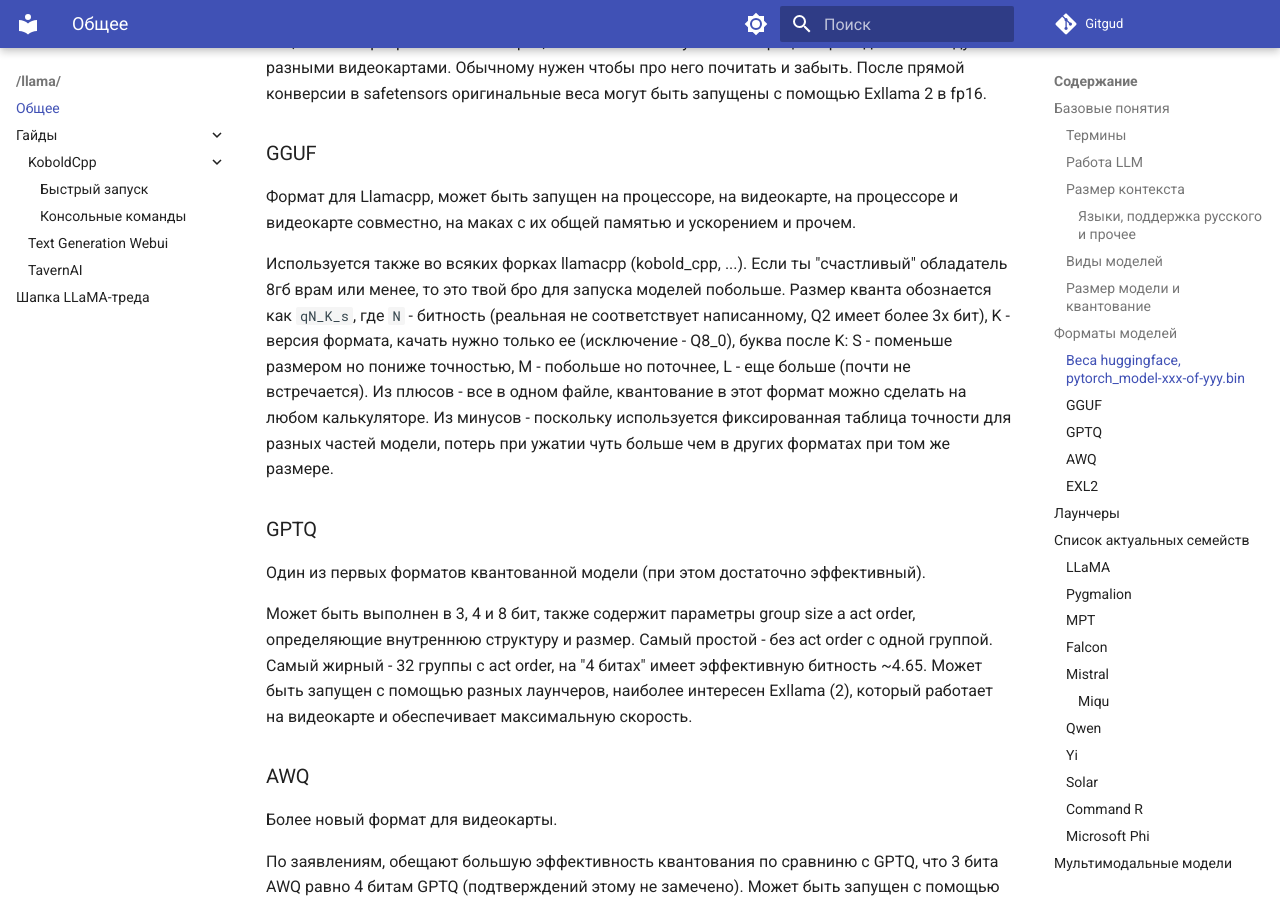
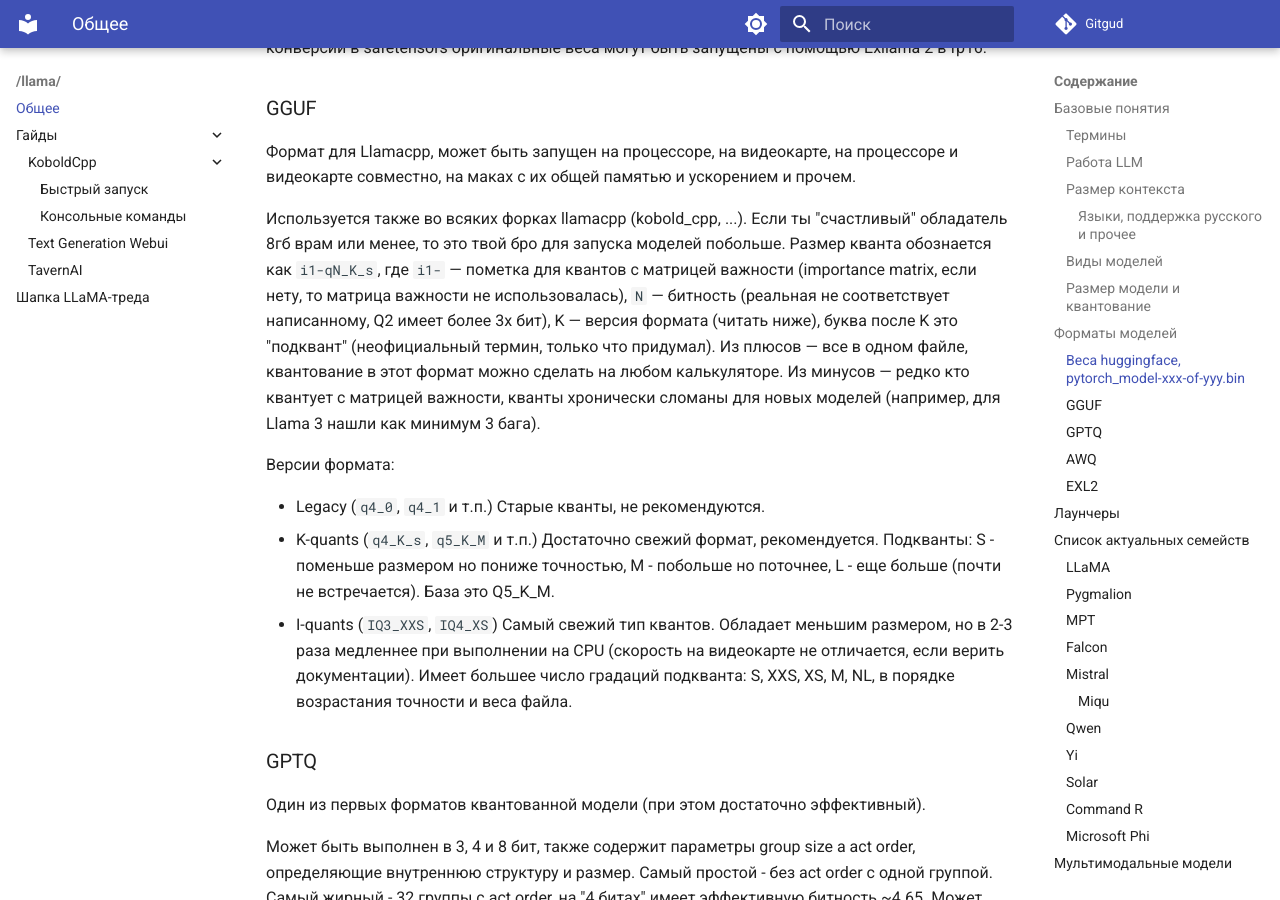
Before and after one commit to 2ch-ai/wiki, an MkDocs documentation site: the page built from docs/llama/index.md, in a window 1280 px wide and 900 px high, scrolled down 7299 px. Built offline with MkDocs 1.6.1 and Material for MkDocs 9.7.7, drawn with Linux system fonts in a browser that asks for light colours; some of the changed text lies outside the part shown.

Commit message:
Добавил про новые кванты, матрицу важности и просто пофиксил форматирование

```diff
--- a/docs/llama/index.md
+++ b/docs/llama/index.md
@@ -28,7 +28,7 @@
 - Алайнмент модели - смещение ее ответов в определенных условиях в сторону от нейтрального, добавление убеждений и т.п. В большинстве случаев - добавление "человеческих ценностей" чтобы сделать модель "безопасной".
 - Соя - алайнмент в сторону "позитивного мышления". Может иметь диапазон от легкого, в котором модель просто предупредит об опасности или негативной оценке запроса, до значительного, в котором модель становится леворадикальным активистом, и напрочь отказывается генерировать любой текст, в котором негры/феминистки/... представляются в негативном свете, или просто жестокий или сексуализированный контент.
 
-###Работа LLM
+### Работа LLM
 
 Все что делает текстовая модель - выдает вероятности токенов, которые могли бы продолжить обработанный ею контекст. Последовательно повторяя этот процесс можно получать уже не единичные слоги, а полноценный текст. Есть разные подходы к обработке вероятностей токенов, важны два:
 
@@ -61,7 +61,7 @@
 
 Они требуют разных ресурсов что будет важно для производительности, о которой далее. Обработка контекста всегда происходит быстрее генерации, применение видеокарты позволяет ускорить ее на порядки, сделав операцию почти мгновенной. Также контекст кэшируется и между запросами, за счет чего в режиме чата обрабатывается только последние сообщения.
 
-###Размер контекста
+### Размер контекста
 
 Базовый контекст в LLama2 и основанных на ней моделей составляет 4к токенов, в более ранних llm было вообще 2к или менее, за редкими исключениями. Однако, есть способ его увеличения с помощью NTK Rope. За него отвечают параметры rope_freq_base или alpha в лаунчерах.
 
@@ -115,6 +115,7 @@
 - Сильное ужатие приведет к поломке и шизе, 3 бита можно считать нижней границей.
 
 ## Форматы моделей
+
 Все описанные форматы кроме GGUF распространяются папкой, в которой лежат как веса модели (файлы .bin или .safetensors).
 
 !!! info "Из всей совокупности форматов нам интересны только GGUF и GPTQ/EXL2 кванты."
@@ -124,28 +125,39 @@
 Оригинальные неквантованные веса, могут быть запущены с помощью Transformers, однако следует отметить что в ванильном представлении (без использования ядра exllama в text-generation-webui) он крайне неэффективно использует память. Из плюсов - поддержка всего и вся, легкость разработки новых фич, возможность запускать на процессоре и делить между разными видеокартами. Обычному нужен чтобы про него почитать и забыть. После прямой конверсии в safetensors оригинальные веса могут быть запущены с помощью Exllama 2 в fp16.
 
 ### GGUF
+
 Формат для Llamacpp, может быть запущен на процессоре, на видеокарте, на процессоре и видеокарте совместно, на маках с их общей памятью и ускорением и прочем.
 
 Используется также во всяких форках llamacpp (kobold_cpp, ...). Если ты "счастливый" обладатель 8гб врам или менее, то это твой бро для запуска моделей побольше.
-Размер кванта обознается как `qN_K_s`, где `N` - битность (реальная не соответствует написанному, Q2 имеет более 3х бит), K - версия формата, качать нужно только ее (исключение - Q8_0), буква после K: S - поменьше размером но пониже точностью, M - побольше но поточнее, L - еще больше (почти не встречается). Из плюсов - все в одном файле, квантование в этот формат можно сделать на любом калькуляторе. Из минусов - поскольку используется фиксированная таблица точности для разных частей модели, потерь при ужатии чуть больше чем в других форматах при том же размере.
+Размер кванта обознается как `i1-qN_K_s`, где `i1-` — пометка для квантов с матрицей важности (importance matrix, если нету, то матрица важности не использовалась), `N` — битность (реальная не соответствует написанному, Q2 имеет более 3х бит), K — версия формата (читать ниже), буква после K это "подквант" (неофициальный термин, только что придумал). Из плюсов — все в одном файле, квантование в этот формат можно сделать на любом калькуляторе. Из минусов — редко кто квантует с матрицей важности, кванты хронически сломаны для новых моделей (например, для Llama 3 нашли как минимум 3 бага).
+
+Версии формата:
+
+- Legacy (`q4_0`, `q4_1` и т.п.) Старые кванты, не рекомендуются.
+- K-quants (`q4_K_s`, `q5_K_M` и т.п.) Достаточно свежий формат, рекомендуется. Подкванты: S - поменьше размером но пониже точностью, M - побольше но поточнее, L - еще больше (почти не встречается). База это Q5_K_M.
+- I-quants (`IQ3_XXS`, `IQ4_XS`) Самый свежий тип квантов. Обладает меньшим размером, но в 2-3 раза медленнее при выполнении на CPU (скорость на видеокарте не отличается, если верить документации). Имеет большее число градаций подкванта: S, XXS, XS, M, NL, в порядке возрастания точности и веса файла.
 
 ### GPTQ
+
 Один из первых форматов квантованной модели (при этом достаточно эффективный).
 
 Может быть выполнен в 3, 4 и 8 бит, также содержит параметры group size а act order, определяющие внутреннюю структуру и размер. Самый простой - без act order с одной группой. Самый жирный - 32 группы с act order, на "4 битах" имеет эффективную битность ~4.65.
 Может быть запущен с помощью разных лаунчеров, наиболее интересен Exllama (2), который работает на видеокарте и обеспечивает максимальную скорость.
 
 ### AWQ
+
 Более новый формат для видеокарты.
 
 По заявлениям, обещают большую эффективность квантования по сравниню с GPTQ, что 3 бита AWQ равно 4 битам GPTQ (подтверждений этому не замечено). Может быть запущен с помощью AutoAWQ в Text Generation WebUI. Формат относительно редкий и не рекомендуется к скачиванию.
 
 ### EXL2
+
 Новый формат для лаунчера Exllama2.
 
 Похож на gptq, но позволяет делать квантование в произвольную битность. В процессе создания происходит оценка важности разных частей моделей, что должно давать наилучшее качество при меньшем размере. Из минусов - кантование требует времени и ресурсов, используемый про оценке датасет может влиять на качество кванта (по степени влияния и его наличии достоверных данных нет). Если в процессе допущена ошибка (например, использована оценка для другой модели) - результат может оказаться посредственным. Запускается через Exllama2. Работает только на видеокарте.
 
 ## Лаунчеры
+
 !!! info "Из всей совокупности лаунчеров нам интересны только Exllama2 и Llamacpp."
 
 !!! note "Стоит отметить что у каждого из ланучеров реализован свой набор семплеров и функций"
@@ -165,42 +177,55 @@
 Потребление памяти и скорость зависит также и от контекста. В случае exllama2 (с работающим flash attention) расход на него заметно меньше, и обрабатывается он быстрее.
 
 ## Список актуальных семейств
+
 ### LLaMA
+
 Основным представителем локальных моделей является LLaMA. LLaMA это генеративные текстовые модели размерами от 7B до 70B, притом младшие версии моделей превосходят во многих тестах GTP3 (по утверждению самого фейсбука), в которой 175B параметров. Сейчас на нее существует множество файнтюнов, например Vicuna/Stable Beluga/Airoboros/WizardLM/Chronos/(любые другие) как под выполнение инструкций в стиле ChatGPT, так и под РП/сторитейл. Для получения хорошего результата нужно использовать подходящий формат промта, иначе на выходе будут мусорные теги. Некоторые модели могут быть излишне соевыми, включая Chat версии оригинальной Llama 2.
 
 Кроме LLaMA для анона доступны множество других семейств моделей:
 
 ### Pygmalion
+
 Заслуженный ветеран локального кума. Старые версии были основаны на древнейшем GPT-J, новые переехали со своим датасетом на LLaMA, но, по мнению некоторых анонов, в процессе потерялась Душа ©
 
 ### MPT
+
 Попытка повторить успех первой лламы от MosaicML, с более свободной лицензией. Может похвастаться нативным контекстом в 65к токенов в версии storywriter, но уступает по качеству. С выходом LLaMA 2 с более свободной лицензией стала не нужна.
 
 ### Falcon
+
 Семейство моделей размером в 40B и 180B от какого-то там института из арабских эмиратов. Примечательна версией на 180B, что является крупнейшей из современных открытых моделей. По качеству (по заявлениям разработчиков) несколько выше LLaMA 2 на 70B, но сложности с запуском и малый прирост делаю её не интересной.
 
 ### Mistral
+
 Модель от Mistral AI размером в 7B, с полным повторением архитектуры LLaMA. Интересна тем, что для своего небольшого размера она не уступает более крупным моделям, соперничая с 13B (а иногда и с 70B), и является топом по соотношению размер/качество. Также, разработчики выложили модели с использованием MOE - Mixtral 8x7b и 8x22b, которые за счёт своей архитектуры могут давать отличные ответы с высокой скоростью. Тем не менее, идут споры по поводу ее производительности в чем-то сложнее ответов на простые запросы.
 
 #### Miqu
+
 Утечка из Mistral AI, предположительно Mistral-medium или large. Модель на архитектуре LLaMA с размером в 70B. К сожалению, доступны только квантованные версии, а методы разквантования весов ухудшают модель, так что будущего у неё нет. Но в оригинальных квантах хороша сама по себе. Качать только оригинальные кванты с <https://huggingface.co/miqudev/miqu-1-70b>
 
 ### Qwen
+
 Семейство моделей размером в 7B, 14B, 72B и даже 110B от наших китайских братьев. Отличается тем, что имеет мультимодальную версию с обработкой на входе не только текста, но и картинок. В принципе хорошо умеет в английский, но китайские корни всё же проявляется в чате в виде периодически высираемых иероглифов.
 
 ### Yi
+
 Неплохая китайская модель на 34B, способная занять разрыв после невыхода LLaMA соответствующего размера.
 
 ### Solar
+
 Модель с промежуточным размером между 7б и 13б, файнтюны которой показывают хорошее рп с учетом своего размера, и могут полностью помещаться к 12гб видеопамяти при использовании квантов.
 
 ### Command R
+
 Command R и Command R+ это модели 35B и 104B соответственно, от CohereForAI. Обладают хорошей поддержкой мультиязычности, в том числе хорошей производительностью на русском. Родной контекст 128к.
 
 ### Microsoft Phi
+
 В третьем поколении насчитывает 3.8B параметров в версии Mini (другие не выложены) и до 128к контекста. Как говорит сама Microsoft, "Safety-first model design", то есть модель отличается запредельным, непробиваемым уровнем сои. В остальном для своих размеров хороша, подойдёт совсем нищебродам с калькулятором вместо ПК.
 
 ## Мультимодальные модели
+
 Светлым будущим локальной генерации наверняка будут мультимодальные модели, это когда к основной LLM сбоку приделывают модуль распознавания изображений, что в теории должно позволять LLM понимать изображение, отвечать на вопросы по нему, а в будущем и манипулировать им. Но сейчас тема околозаглохла.
 
 ==TODO: добавить инфу о мультимодалках==
```
Also changed, not shown: other parts of docs/llama/index.md (+8 -8 lines).
